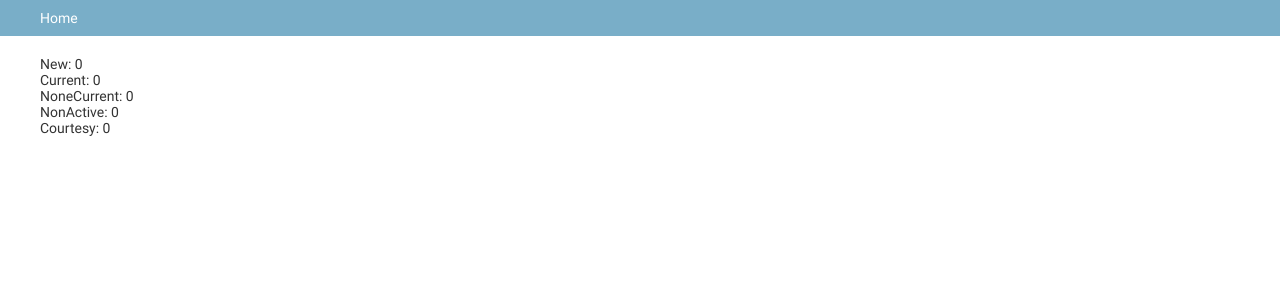
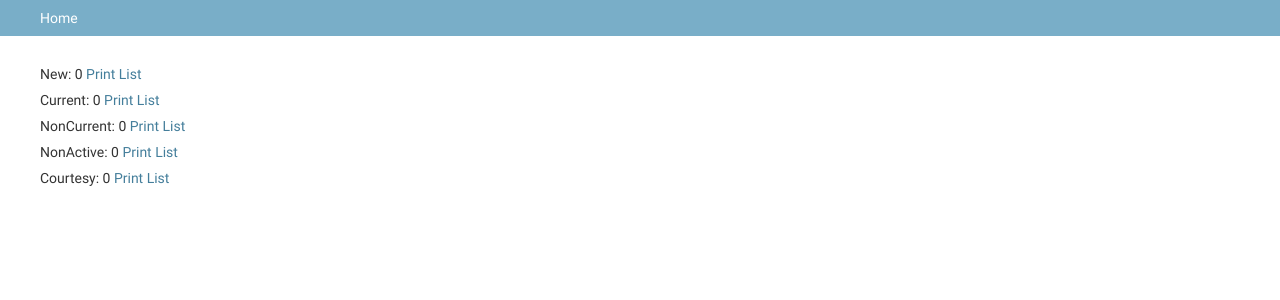
Before and after one commit to kirami/HAA, a Django app: page /admin/userBreakdown/1/ in a window 1280 px wide. Shown: the part 48-348 px from the top of the page. Run offline with Django 3.2, Linux system fonts and the light colour scheme; data that the repository does not hold is empty; parts of the project's set-up code (start-up, migrations or seed data) failed here and were passed over; some libraries are stand-ins or nearby versions.

Commit message:
adding addresses

```diff
--- a/audio/admin_views.py
+++ b/audio/admin_views.py
@@ -26,6 +26,33 @@ logger = logging.getLogger(__name__)
 
 def test(request):
 	return "test"
+
+def printLabels(request, auctionId, labelType=None):
+	data = {}
+	if labelType:
+		if labelType == "NonActive":
+			users, addresses = getNonActiveUsers(auctionId)
+		if labelType == "Current":
+			users, addresses = getCurrentUsers(auctionId)
+
+		if labelType == "New":
+			users, addresses = getNewUsers()
+
+		if labelType == "NonCurrent":
+			users, addresses = getNonCurrentUsers(auctionId)
+
+		if labelType == "Courtesy":
+			users, addresses = getCourtesyBidders()
+
+		data["addresses"] = addresses
+	else:
+		users, addresses = getNonActiveUsers(auctionId)
+		data["addresses"] = addresses
+
+	data["auctionId"]=auctionId
+
+	return render_to_response('admin/audio/printLabels.html', {"data":data, "success": False}, context_instance=RequestContext(request))
+
 
 def importUserEmail(request):
 	messages = []
@@ -370,11 +397,13 @@ def endFlatAuction(request, auctionId, userId = None):
 
 def userBreakdown(request, auctionId):
 	data = {}
-	data["new"] = getNewUsers()
-	data["current"] = getCurrentUsers(auctionId)
-	data["nonCurrent"] = getNonCurrentUsers(auctionId)
-	data["nonActive"] = getNonActiveUsers(auctionId)
-	data["courtesy"] = getCourtesyBidders()
+	data["new"] = getNewUsers()[0]
+	data["current"] = getCurrentUsers(auctionId)[0]
+	data["nonCurrent"] = getNonCurrentUsers(auctionId)[0]
+	data["nonActive"] = getNonActiveUsers(auctionId)[0]
+	data["courtesy"] = getCourtesyBidders()[0]
+
+	data["auctionId"]=auctionId
 
 	return render_to_response('admin/audio/userBreakdown.html', {"data":data}, context_instance=RequestContext(request))
 
--- a/audio/templates/admin/audio/userBreakdown.html
+++ b/audio/templates/admin/audio/userBreakdown.html
@@ -4,16 +4,80 @@
 {%block content%}
 
 
+<div style="float:left">
+	<div class="bd" id="newDiv">New: {{data.new|length}} <a href="/admin/printLabels/{{data.auctionId}}/New">Print List</a></div>
+	<div class="bd" id="currentDiv">Current: {{data.current|length}} <a href="/admin/printLabels/{{data.auctionId}}/Current">Print List</a></div>
+	<div class="bd" id="nonCurrentDiv">NonCurrent: {{data.nonCurrent|length}} <a href="/admin/printLabels/{{data.auctionId}}/NonCurrent">Print List</a></div>
+	<div class="bd" id="nonActiveDiv">NonActive: {{data.nonActive|length}} <a href="/admin/printLabels/{{data.auctionId}}/NonActive">Print List</a></div>
+	<div class="bd" id="courtesyDiv">Courtesy: {{data.courtesy|length}} <a href="/admin/printLabels/{{data.auctionId}}/Courtesy">Print List</a></div>
+</div>
 
+<div style="float:left; margin-left:50px; margin-top:20px;" id="usersBox">
+	<div style="display:none" id="newList" class="list">
+		{%for user in data.new%}
+			<div class="singleUser"><div class="userLink"><a href="/admin/audio/address/?user={{user.id}}">{{user.id}}</a></div><div style="width:200px">{%if user.first_name or user.last_name%}{{user.first_name}} {{user.last_name}}{%else%}&nbsp{%endif%}</div></div>
+		{%endfor%}
+	</div>
+	<div style="display:none" id="currentList" class="list">
+		{%for user in data.current%}
+			<div class="singleUser"><div class="userLink"><a href="/admin/audio/address/?user={{user.id}}">{{user.id}}</a></div><div style="width:200px">{%if user.first_name or user.last_name%}{{user.first_name}} {{user.last_name}}{%else%}&nbsp{%endif%}</div></div>
+		{%endfor%}
+	</div>
+	<div style="display:none" id="nonCurrentList" class="list">
+		{%for user in data.nonCurrent%}
+			<div class="singleUser"><div class="userLink"><a href="/admin/audio/address/?user={{user.id}}">{{user.id}}</a></div><div style="width:200px">{%if user.first_name or user.last_name%}{{user.first_name}} {{user.last_name}}{%else%}&nbsp{%endif%}</div></div>
+		{%endfor%}
+	</div>
+	<div style="display:none" id="nonActiveList" class="list">
+		{%for user in data.nonActive%}
+			<div class="singleUser"><div class="userLink"><a href="/admin/audio/address/?user={{user.id}}">{{user.id}}</a></div><div style="width:200px">{%if user.first_name or user.last_name%}{{user.first_name}} {{user.last_name}}{%else%}&nbsp{%endif%}</div></div>
+		{%endfor%}
+	</div>
+	<div style="display:none" id="courtesyList" class="list">
+		{%for user in data.courtesy%}
+			<div class="singleUser"><div class="userLink"><a href="/admin/audio/address/?user={{user.id}}">{{user.id}}</a></div><div style="width:200px">{%if user.first_name or user.last_name%}{{user.first_name}} {{user.last_name}}{%else%}&nbsp{%endif%}</div></div>
+		{%endfor%}
+	</div>
+</div>
+<div class="clear"></div>
 
-	<div id="newDiv">New: {{data.new|length}}</div>
-	<div id="currentDiv">Current: {{data.current|length}}</div>
-	<div id="nonCurrentDiv">NoneCurrent: {{data.nonCurrent|length}}</div>
-	<div id="nonActiveDiv">NonActive: {{data.nonActive|length}}</div>
-	<div id="courtesyDiv">Courtesy: {{data.courtesy|length}}</div>
+<style type="text/css">
+	#usersBox a{
+		margin-right:10px;
+	}
 
+	.userLink{
+		width:50px;
+		float: left;
+	}
+	.singleUser{
+		border-bottom: 1px solid black;
+	}
+
+	.bd{
+		cursor: pointer;
+		margin: 10px 0px;
+	}
+</style>
 
 <script type="text/javascript">
+
+$(document).ready(function(){
+
+	$(".bd").click(function(e){
+		id = e.target.id
+		name = id.substring(0, id.length-3)
+		display =$("#"+name+"List").css("display")
+		$(".list").hide()
+		$(".bd").css("color","black")
+		if (display == "block"){
+			$("#"+name+"List").hide()
+		}else{
+			$("#"+name+"List").show()
+			$("#" + id).css("color","green")
+		}
+	})
+})
 
 </script>
 
--- a/audio/utils.py
+++ b/audio/utils.py
@@ -23,35 +23,46 @@ def test():
 
 #user utils
 
+def usersWithoutAddress():
+	return User.objects.filter(address=None)
+
+
 #users with no bids
 def getNewUsers():
-	return list(User.objects.raw('select a.* from auth_user a where a.id not in (select b.user_id from audio_bid b);'))
+	users = User.objects.raw('select a.id from auth_user a where a.id not in (select b.user_id from audio_bid b);')
+	return list( users), Address.objects.filter(user__in=set(users))
 
 #users bid within last 3 auctions
 def getCurrentUsers(auctionId):
 	users = list(User.objects.raw('select a.* from auth_user a, audio_bid b, audio_item i where a.id = b.user_id and b.item_id = i.id and i.auction_id > '+str(auctionId)+' group by b.user_id'))
-	two = list(User.objects.raw('select a.* from auth_user a, audio_userprofile p where a.id = p.user_id and p.printed_list = true'))
-	return list(set(users) | set(two))
+	ids = UserProfile.objects.values_list("user", flat=True).filter(printed_list = True)
+	two = User.objects.filter(pk__in=set(ids))
+	combined = set(users) | set(two)
+	return list(combined), Address.objects.filter(user__in=set(combined))
 
 #users no bid last three auctions & not on keep me on list
 def getNonCurrentUsers(auctionId):
 	users = list(User.objects.raw('select a.* from auth_user a where id not in(select a.id from auth_user a, audio_bid b, audio_item i where a.id = b.user_id and b.item_id = i.id and i.auction_id > '+ str(auctionId) +' group by b.user_id)'))
-	two = list(User.objects.raw('select a.* from auth_user a, audio_userprofile p where a.id = p.user_id and p.printed_list = false'))
-
-	return list(set(users) & set(two))
+	ids = UserProfile.objects.values_list("user", flat=True).filter(printed_list = False)
+	two = User.objects.filter(pk__in=set(ids))
+	combined = set(users) & set(two)
+	return list(combined), Address.objects.filter(user__in=set(combined))
 
 def getActiveUsers():
 	return ""
 
 #bidders are not current but have bid in the past
 def getNonActiveUsers(auctionId):
-	nonCurrent = getNonCurrentUsers(auctionId)
-	pastBidders = list(User.objects.raw('select distinct id from audio_bid'))
-	return list(set(nonCurrent) & set(pastBidders))
+	nonCurrent = getNonCurrentUsers(auctionId)[0]
+	pastBidders = list(User.objects.raw('select distinct a.id from audio_bid b, auth_user a where a.id=b.user_id'))
+	combined = set(nonCurrent) & set(pastBidders)
+	return list(combined), Address.objects.filter(user__in=set(combined))
+
 
 def getCourtesyBidders():
-	ids = UserProfile.objects.values_list("user", flat=True).filter(courtesy_list = False)
-	return User.objects.filter(pk__in=set(ids))
+	ids = UserProfile.objects.values_list("user", flat=True).filter(courtesy_list = True)
+	users = User.objects.filter(pk__in=set(ids))
+	return users, Address.objects.filter(user__in=set(users))
 
 
 #Bid utils
--- a/hawthorn/urls.py
+++ b/hawthorn/urls.py
@@ -41,6 +41,8 @@ urlpatterns = patterns('',
     url(r'^admin/shippingByInvoice/(?P<auctionId>\d+)/$', admin_views.shippingByInvoice, name='shippingByInvoice'),
     url(r'^admin/createUser/', admin_views.createUser, name='createUser'),
     url(r'^admin/importUsers/', admin_views.importUserCSV, name='importUserCSV'),
+    url(r'^admin/printLabels/(?P<auctionId>\d+)/(?P<labelType>\w+)/$', admin_views.printLabels, name='printLabels'),
+    url(r'^admin/printLabels/(?P<auctionId>\d+)/$', admin_views.printLabels, name='printLabels'),
 
 
 
```
Also changed, not shown: audio/templates/admin/audio/printLabels.html (added, +48 -0 lines).
